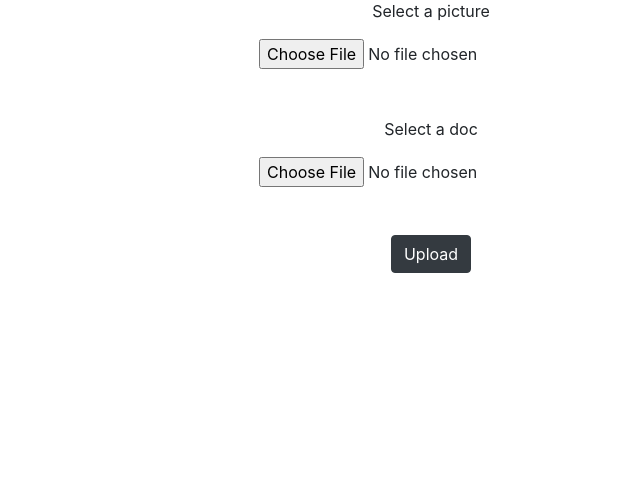
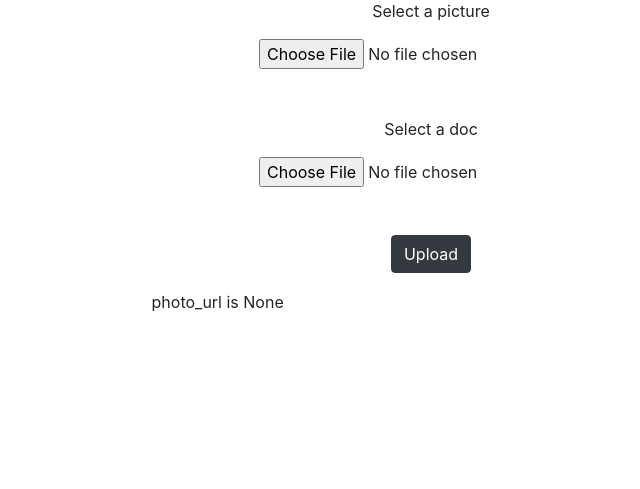
Before and after one commit to jianchuanjie/congenial-disco, a Flask app: page /uploads in a window 1280 px wide. Shown: the part 133-622 px from the top of the page, without its empty margins (209-849 px from the left). Run offline with Flask 2, Linux system fonts and the light colour scheme; parts of the project's set-up code (start-up, migrations or seed data) failed here and were passed over; some libraries are stand-ins or nearby versions.

Commit message:
modified test..

```diff
--- a/back/templates/uploads.html
+++ b/back/templates/uploads.html
@@ -44,6 +44,12 @@
         </div>
     </div> -->
 </div>
+{% else %}
+<div class="col-md-2"></div>
+        <div class="col-md-8 mb-3 text-center">
+        <p>photo_url is None</p>
+        </div>
+        <div class="col-md-2"></div>
 {% endif %}
 
 {% endblock %}
```
